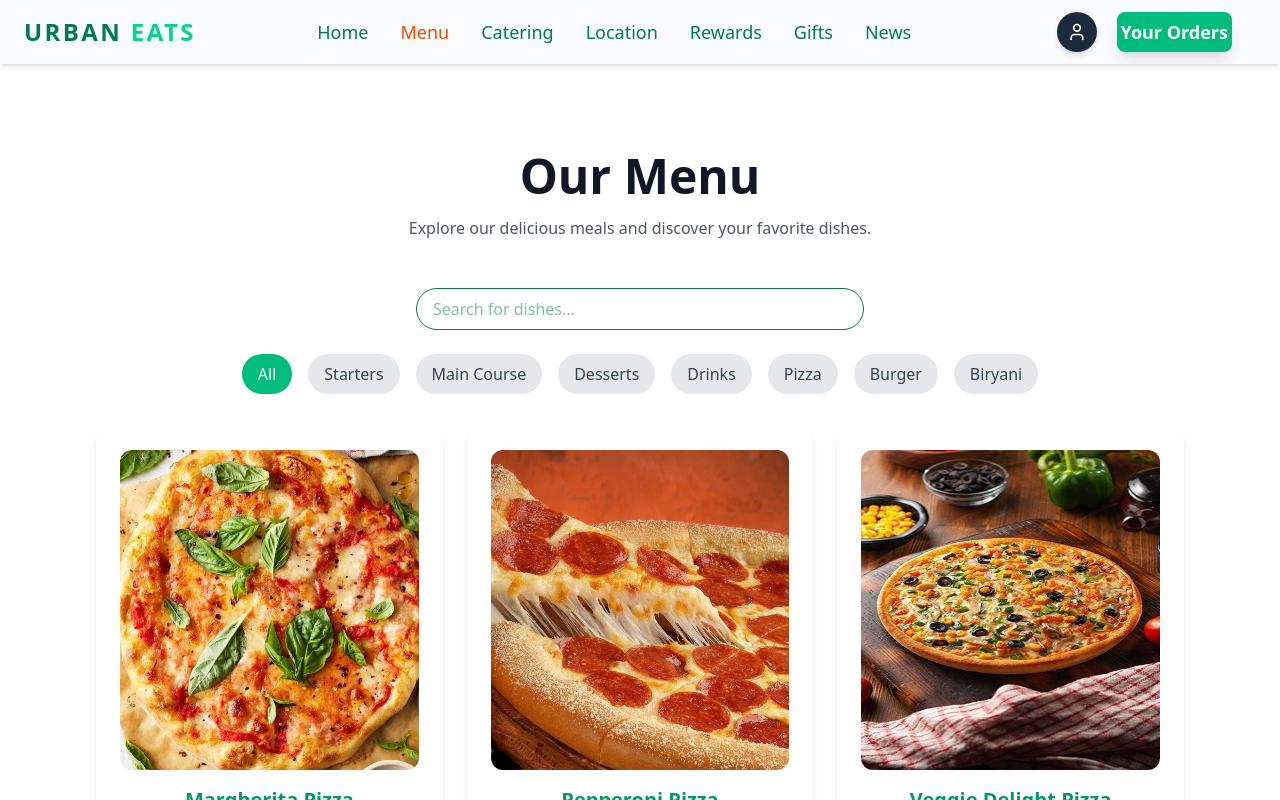
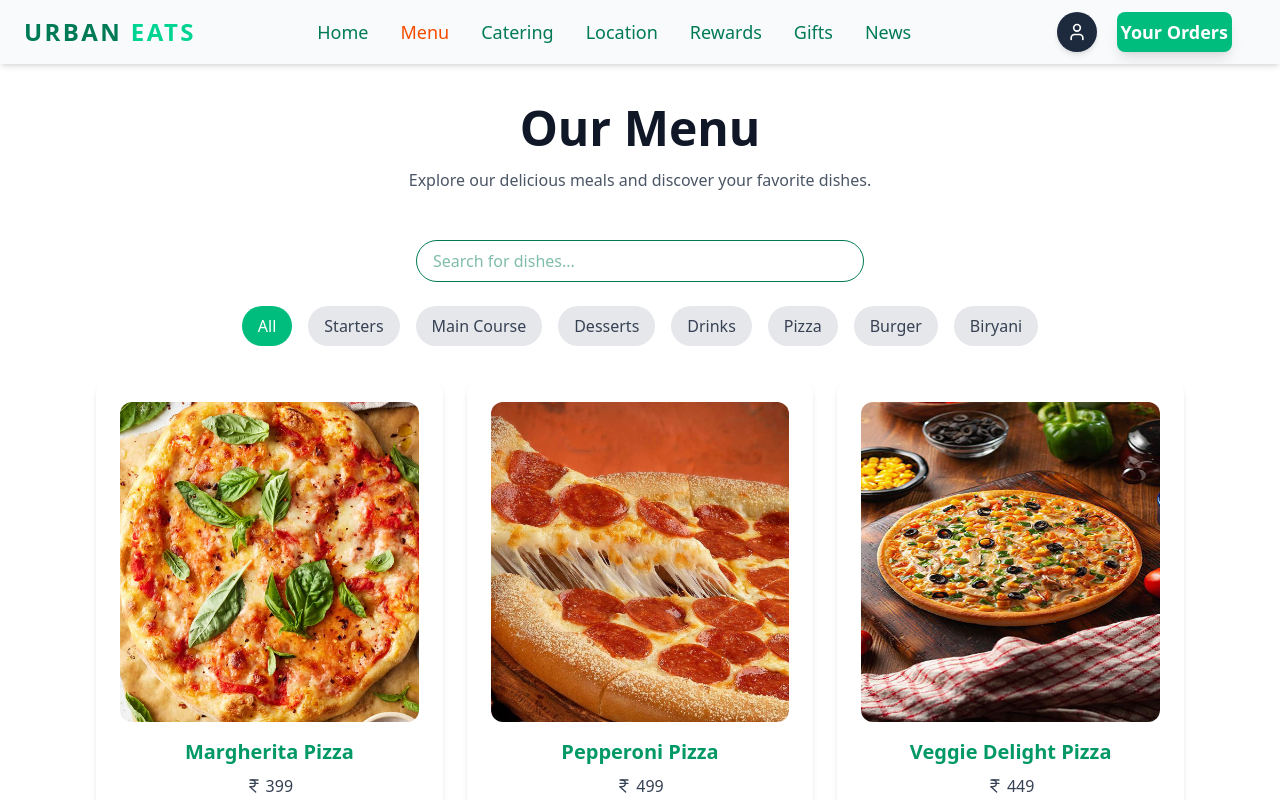
Before and after one commit to Subhas6033/Urbaneats, a React (Vite) app in the folder client/: page /menu in a window 1280 px wide. Built offline with nearby package versions, Linux system fonts and the light colour scheme; a web font is replaced by a local one.

Commit message:
reduce the menu page padding

```diff
--- a/client/src/Pages/Menu/Menu.jsx
+++ b/client/src/Pages/Menu/Menu.jsx
@@ -58,7 +58,7 @@ const MenuPage = () => {
           content="Discover the full menu of Urban Eats - freshly cooked meals, desserts, and beverages."
         />
       </Helmet>
-      <div className="px-6 md:px-12 lg:px-24 py-12 mt-10">
+      <div className="px-6 md:px-12 lg:px-24 py-10">
         <FadeInDown>
           <div className="text-center mb-12">
             <h1 className="text-4xl md:text-5xl font-extrabold text-gray-900">
```
